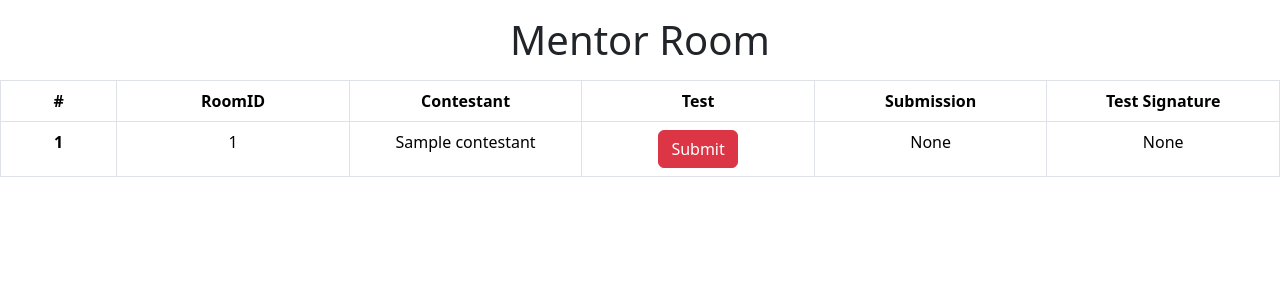
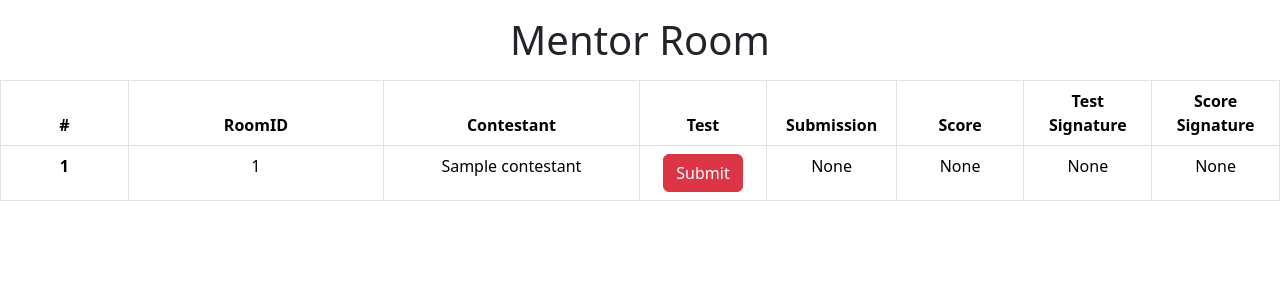
Before and after one commit to phanquocky/Insight, a Flask app: template templates/mentor.html in a window 1280 px wide. Shown: the part 62-362 px from the top of the page. Run offline with Flask 2, Linux system fonts and the light colour scheme; the template is opened without the code that fills it: most values are stand-ins (such as "Sample title", 1, 10 or a date in 2020); parts of the project's set-up code (start-up, migrations or seed data) failed here and were passed over; some libraries are stand-ins or nearby versions.

Commit message:
Add Score and Score_sing to Mentor

```diff
--- a/templates/mentor.html
+++ b/templates/mentor.html
@@ -191,7 +191,9 @@ function viewSubmit(roomID) {
           <th scope="col">Contestant</th>
           <th scope="col">Test</th>
           <th scope="col">Submission</th>
+          <th scope="col">Score</th>
           <th scope="col">Test Signature</th>
+          <th scope="col">Score Signature</th>
         </tr>
       </thead>
 
@@ -201,31 +203,42 @@ function viewSubmit(roomID) {
           <th scope="row" class="col-1">{{ loop.index }}</th>
           <td class="col-2">{{ mentor._id }}</td>
           <td class="col-2">{{ mentor.contestant }}</td>
+
+
+          <!-- test -->
           {% if not mentor.test %}
-            <td class="col-2">
+            <td class="col-1">
               <button class="btn btn-danger" onclick="uploadTest('{{ mentor._id }}')">Submit</button>
             </td>
           {% else %}
-            <td class="col-2">
+            <td class="col-1">
               <button class="btn btn-success" onclick="viewTest('{{ mentor._id }}')">View</button>
             </td>
           {% endif %}
 
+          <!-- Submission -->
           {% if not mentor.submission %}
-            <td class="col-2">None</td>
+            <td class="col-1">None</td>
           {% else %}
-            <td class="col-2">
+            <td class="col-1">
               <button class="btn btn-success" onclick="viewSubmit('{{ mentor._id }}')">View</button>
             </td>
           {% endif %}
 
+          <!-- Score -->
+          <td class="col-1">None</td>
+
+          <!-- Test Sign -->
           {% if mentor.test_sign %}
-           <td class="col-2">
+           <td class="col-1">
               <button class="btn btn-success" onclick="viewTestSignature('{{mentor._id}}')">View</button>
             </td>
           {% else %}
-          <td class="col-2">None</td>
+          <td class="col-1">None</td>
           {% endif %}
+
+          <!-- Score Sign -->
+          <td class="col-1">None</td>
         </tr>
         {% endfor %}
       </tbody>
```
